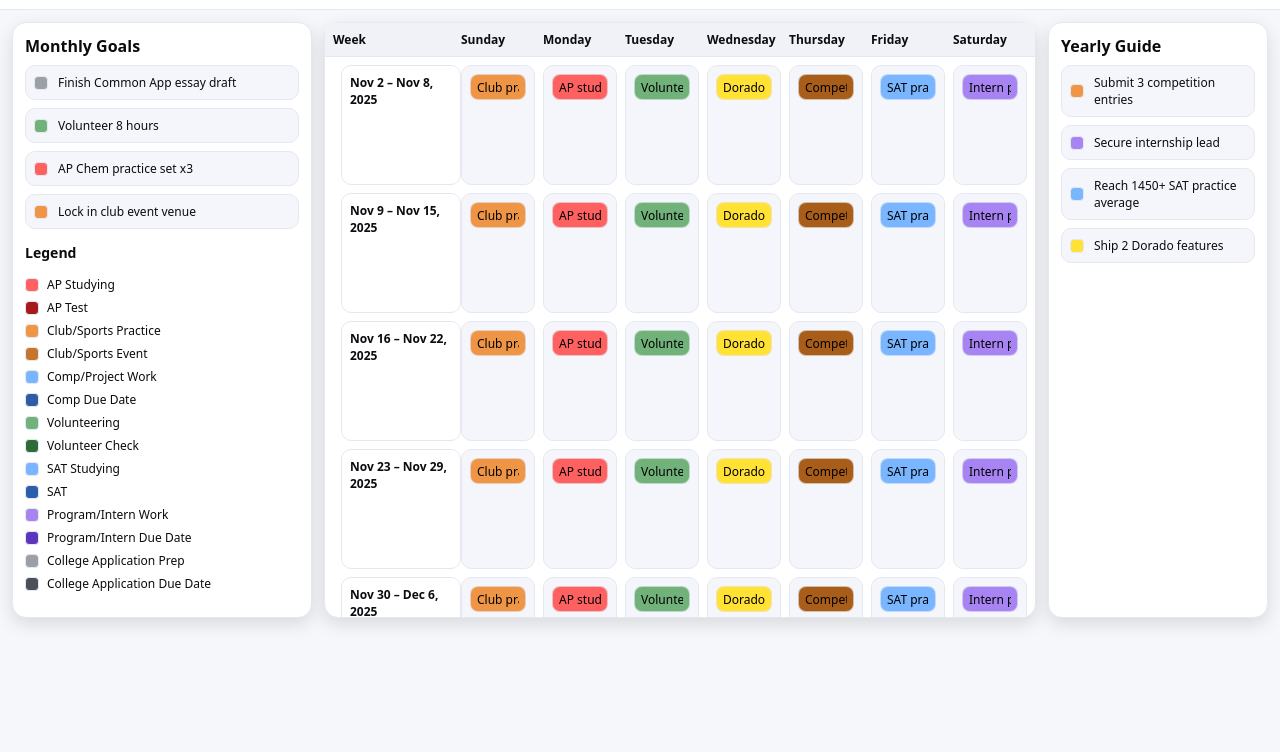
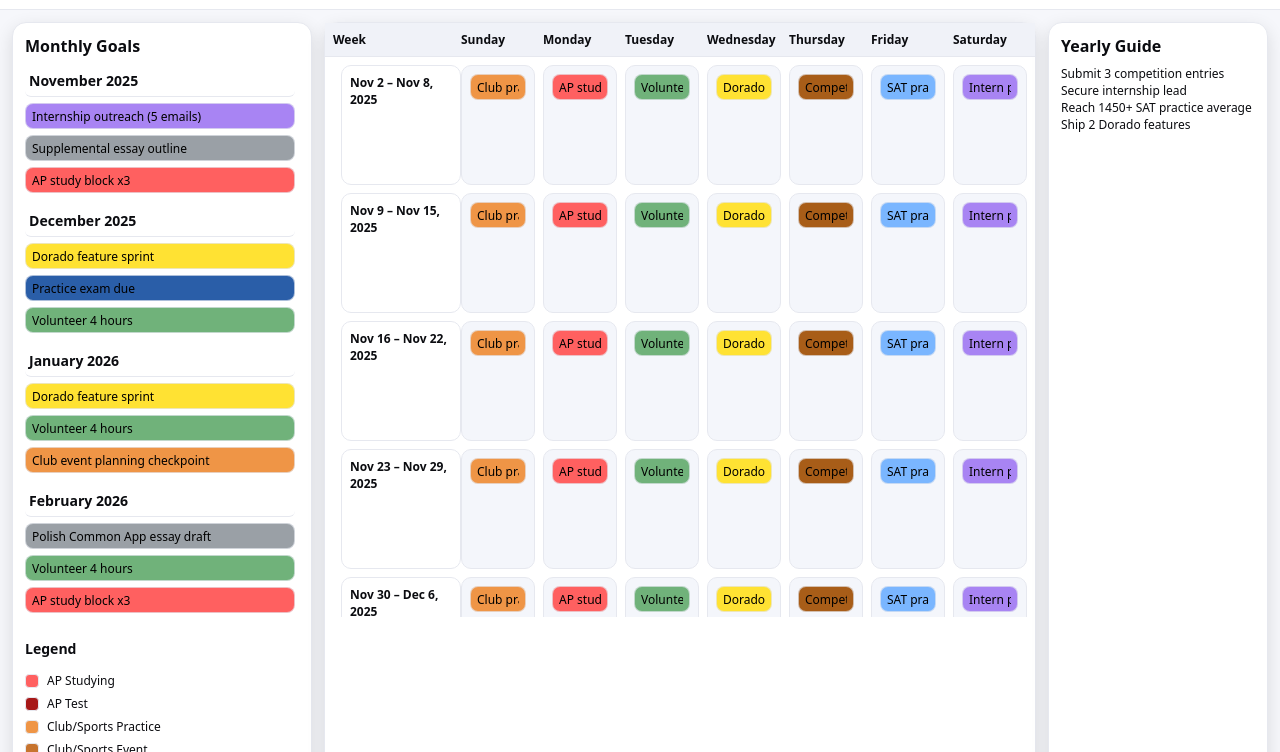
Before and after one commit to tabularasa12-dev/dorado-calendar, a website: page public/extracurricular/index.html in a window 1280 px wide. Shown: the part 48-800 px from the top of the page. Drawn offline with Linux system fonts and the light colour scheme.

Commit message:
Add scrollable Monthly Goals section with month headers and filled goal cards

```diff
--- a/public/extracurricular/script.js
+++ b/public/extracurricular/script.js
@@ -3,7 +3,7 @@ const state = {
   weeks: [],
   completed: {},          // event completion by id
   goalsDone: {            // monthly/yearly bold toggles
-    monthly: {},
+    monthly: {},          // keyed by "YYYY-MM:text"
     longterm: {}
   }
 };
@@ -28,8 +28,10 @@ function pickTodayWeekKey(){
   d.setDate(d.getDate()-day); d.setHours(0,0,0,0);
   return d.toISOString().slice(0,10);
 }
+function yyyymm(d){ return d.getFullYear()+"-"+String(d.getMonth()+1).padStart(2,"0"); }
+function monthLabel(d){ return d.toLocaleString(undefined, { month:"long", year:"numeric" }); }
 
-/* ---------- Event Element ---------- */
+/* ---------- Calendar (center) ---------- */
 function makeEventEl(evt){
   const tpl = document.getElementById("tplEvent");
   const node = tpl.content.firstElementChild.cloneNode(true);
@@ -39,7 +41,6 @@ function makeEventEl(evt){
   if(evt.cat) node.dataset.cat = evt.cat;
   if(evt.variant) node.dataset.variant = evt.variant;
 
-  // Restore persisted completion
   if(state.completed[evt.id]) node.classList.add("done");
 
   node.addEventListener("click", ()=>{
@@ -50,7 +51,6 @@ function makeEventEl(evt){
   return node;
 }
 
-/* ---------- Render Calendar ---------- */
 function renderWeekRow(week){
   const row = document.createElement("div");
   row.className = "week-row";
@@ -82,7 +82,8 @@ function renderWeeks(){
   state.weeks.forEach(w => vp.appendChild(renderWeekRow(w)));
 }
 
-/* ---------- Goals (Monthly + Yearly) ---------- */
+/* ---------- Monthly Goals (left) ---------- */
+
 function inferCatVariant(text){
   const t = (text||"").toLowerCase();
   if(/ap\b|advanced placement/.test(t)) return {cat:"ap", variant:"work"};
@@ -96,14 +97,115 @@ function inferCatVariant(text){
   return {cat:"app", variant:"work"};
 }
 
-function renderGoalList(hostEl, items, bucket){
-  if(!hostEl) return;
-  hostEl.innerHTML = "";
+/* Generate months from now until May 2027 with random-ish goals */
+function generateMonthlyGoals(fromDate, toYear=2027, toMonth=5){
+  const out = [];
+  const d = new Date(fromDate.getFullYear(), fromDate.getMonth(), 1, 0,0,0,0);
+  const end = new Date(toYear, toMonth-1, 1);
+
+  const templates = [
+    {t:"AP study block x3", cat:"ap", variant:"work"},
+    {t:"Complete SAT practice set", cat:"test", variant:"work"},
+    {t:"Volunteer 4 hours", cat:"vol", variant:"work"},
+    {t:"Polish Common App essay draft", cat:"app", variant:"work"},
+    {t:"Club event planning checkpoint", cat:"biz", variant:"work"},
+    {t:"Competition registration deadline", cat:"biz", variant:"deadline"},
+    {t:"Internship outreach (5 emails)", cat:"intern", variant:"work"},
+    {t:"Dorado feature sprint", cat:"dorado", variant:"work"},
+    {t:"Supplemental essay outline", cat:"app", variant:"work"},
+    {t:"Practice exam due", cat:"test", variant:"deadline"}
+  ];
+
+  function pick(n){
+    const arr = [];
+    const used = new Set();
+    while(arr.length<n){
+      const i = Math.floor(Math.random()*templates.length);
+      if(used.has(i)) continue;
+      used.add(i); arr.push(templates[i]);
+    }
+    return arr;
+  }
+
+  while(d <= end){
+    const label = monthLabel(d);
+    const key = yyyymm(d);
+    const picks = pick(3); // 3 goals per month
+    out.push({
+      ym: key,
+      label,
+      items: picks.map(p => ({ text: p.t, cat: p.cat, variant: p.variant }))
+    });
+    d.setMonth(d.getMonth()+1);
+  }
+  return out;
+}
+
+function renderMonthlyGoals(){
+  const host = document.getElementById("monthlyGoals");
+  if(!host) return;
+
+  // If you later define MONTHLY_GOALS_BY_MONTH in seed-data.js, we’ll use it;
+  // otherwise generate from now through May 2027.
+  let blocks = (typeof MONTHLY_GOALS_BY_MONTH !== "undefined" && Array.isArray(MONTHLY_GOALS_BY_MONTH))
+    ? MONTHLY_GOALS_BY_MONTH
+    : generateMonthlyGoals(new Date(), 2027, 5);
+
+  host.innerHTML = "";
+  blocks.forEach(block=>{
+    const wrap = document.createElement("div");
+    wrap.className = "mmonth";
+
+    const h = document.createElement("h3");
+    h.className = "month-hdr";
+    h.textContent = block.label;
+    wrap.appendChild(h);
+
+    (block.items||[]).forEach(item=>{
+      const row = document.createElement("div");
+      row.className = "mgoal";
+      row.dataset.cat = item.cat || inferCatVariant(item.text).cat;
+      row.dataset.variant = item.variant || inferCatVariant(item.text).variant;
+
+      const txt = document.createElement("span");
+      txt.className = "g-text";
+      txt.textContent = item.text || "";
+      row.appendChild(txt);
+
+      const key = `${block.ym}:${item.text}`;
+      if(state.goalsDone.monthly[key]) row.classList.add("done");
+
+      row.addEventListener("click", ()=>{
+        const cur = !!state.goalsDone.monthly[key];
+        state.goalsDone.monthly[key] = !cur;
+        row.classList.toggle("done", !cur);
+        save();
+      });
+
+      wrap.appendChild(row);
+    });
+
+    host.appendChild(wrap);
+  });
+}
+
+/* ---------- Yearly Guide (right) ---------- */
+function renderGuide(){
+  const host = document.getElementById("guideList");
+  if(!host) return;
+  host.innerHTML = "";
+
+  const items = (typeof LONGTERM_GOALS !== "undefined") ? LONGTERM_GOALS : [
+    "Submit 3 competition entries",
+    "Secure internship lead",
+    "Reach 1450+ SAT practice average",
+    "Ship 2 Dorado features"
+  ];
 
   const list = document.createElement("div");
   list.className = "goal-list";
 
-  (items || []).forEach(txt=>{
+  items.forEach(txt=>{
     const key = String(txt||"").trim();
     const {cat, variant} = inferCatVariant(key);
 
@@ -114,18 +216,18 @@ function renderGoalList(hostEl, items, bucket){
 
     const sw = document.createElement("span");
     sw.className = "g-swatch";
-    const text = document.createElement("span");
-    text.className = "g-text";
-    text.textContent = key;
+    const t = document.createElement("span");
+    t.className = "g-text";
+    t.textContent = key;
 
     row.appendChild(sw);
-    row.appendChild(text);
+    row.appendChild(t);
 
-    if(state.goalsDone[bucket][key]) row.classList.add("done");
+    if(state.goalsDone.longterm[key]) row.classList.add("done");
 
     row.addEventListener("click", ()=>{
-      const cur = !!state.goalsDone[bucket][key];
-      state.goalsDone[bucket][key] = !cur;
+      const cur = !!state.goalsDone.longterm[key];
+      state.goalsDone.longterm[key] = !cur;
       row.classList.toggle("done", !cur);
       save();
     });
@@ -133,23 +235,13 @@ function renderGoalList(hostEl, items, bucket){
     list.appendChild(row);
   });
 
-  hostEl.appendChild(list);
-}
-
-function renderMonthlyGoals(){
-  const host = document.getElementById("monthlyGoals");
-  if(typeof MONTHLY_GOALS === "undefined") return;
-  renderGoalList(host, MONTHLY_GOALS, "monthly");
-}
-
-function renderGuide(){
-  const host = document.getElementById("guideList");
-  if(typeof LONGTERM_GOALS === "undefined") return;
-  renderGoalList(host, LONGTERM_GOALS, "longterm");
+  host.appendChild(list);
 }
 
 /* ---------- All ---------- */
 function renderAll(){
+  // Calendar weeks rely on SEED_WEEKS (seed-data.js)
+  if(typeof SEED_WEEKS !== "undefined") state.weeks = SEED_WEEKS;
   renderWeeks();
   renderMonthlyGoals();
   renderGuide();
@@ -183,10 +275,6 @@ function attachEvents(){
 /* ---------- Boot ---------- */
 function boot(){
   load();
-  // Seed
-  if(typeof SEED_WEEKS !== "undefined") state.weeks = SEED_WEEKS;
-  else state.weeks = []; // if missing, render empty
-
   renderAll();
   attachEvents();
 }
--- a/public/extracurricular/style.css
+++ b/public/extracurricular/style.css
@@ -101,7 +101,7 @@ button.ghost{background:transparent}
 .hdr-week{font-weight:800; color:var(--text)}
 .hdr-day{font-weight:700; color:var(--text); text-align:left}
 
-/* Weeks viewport scrolls (prevents huge empty page space) */
+/* Weeks viewport */
 .weeks-viewport{
   overflow-y:auto; max-height:70vh; padding:8px;
 }
@@ -189,31 +189,69 @@ button.ghost{background:transparent}
 .legend .swatch.app-prep{background:var(--app-prep)}
 .legend .swatch.app-due{background:var(--app-due)}
 
-/* Goals (Monthly + Yearly) */
-.goal-list{display:grid; gap:8px; margin-top:8px}
-.goal{
-  display:flex; align-items:center; gap:10px;
-  border:1px solid var(--grid); background:var(--card); border-radius:10px;
-  padding:8px; cursor:pointer; user-select:none;
+
+/* ===========================
+   Monthly Goals (scrollable)
+   =========================== */
+
+/* scroll the monthly goals column itself */
+#monthlyGoals{
+  max-height:70vh;
+  overflow-y:auto;
+  padding-right:4px;
 }
-.goal .g-swatch{
-  width:14px; height:14px; border-radius:4px; border:1px solid var(--grid); flex:0 0 auto;
+
+/* month section */
+.mmonth{ margin-bottom:12px; }
+
+/* sticky month header inside the scroll area */
+.mmonth .month-hdr{
+  position: sticky;
+  top: 0;
+  z-index: 1;
+  background: var(--panel);
+  color: var(--text);
+  border-bottom: 1px solid var(--grid);
+  padding: 6px 4px;
+  margin: 0 0 6px 0;
+  font-weight: 800;
+  border-radius: 6px;
 }
-.goal .g-text{flex:1}
-.goal.done .g-text{font-weight:800}
 
-/* Goal color mapping via data attributes */
-.goal[data-cat="ap"][data-variant="work"] .g-swatch{background:var(--ap-work)}
-.goal[data-cat="ap"][data-variant="deadline"] .g-swatch{background:var(--ap-deadline)}
-.goal[data-cat="vol"][data-variant="work"] .g-swatch{background:var(--vol-work)}
-.goal[data-cat="vol"][data-variant="deadline"] .g-swatch{background:var(--vol-deadline)}
-.goal[data-cat="intern"][data-variant="work"] .g-swatch{background:var(--intern-work)}
-.goal[data-cat="intern"][data-variant="deadline"] .g-swatch{background:var(--intern-deadline)}
-.goal[data-cat="app"][data-variant="work"] .g-swatch{background:var(--app-work)}
-.goal[data-cat="app"][data-variant="deadline"] .g-swatch{background:var(--app-deadline)}
-.goal[data-cat="test"][data-variant="work"] .g-swatch{background:var(--test-work)}
-.goal[data-cat="test"][data-variant="deadline"] .g-swatch{background:var(--test-deadline)}
-.goal[data-cat="biz"][data-variant="work"] .g-swatch{background:var(--biz-work)}
-.goal[data-cat="biz"][data-variant="deadline"] .g-swatch{background:var(--biz-deadline)}
-.goal[data-cat="dorado"][data-variant="work"] .g-swatch{background:var(--dorado-work)}
-.goal[data-cat="dorado"][data-variant="deadline"] .g-swatch{background:var(--dorado-deadline)}
+/* filled goal cards (like events) */
+.mgoal{
+  border-radius:8px;
+  padding:4px 6px;
+  border:1px solid color-mix(in oklab, var(--grid) 70%, transparent);
+  background:#141a2b;           /* overridden by data-cat/variant below */
+  color:#000 !important;
+  height:26px;
+  display:flex;
+  align-items:center;
+  overflow:hidden;
+  cursor:pointer;
+  user-select:none;
+  margin-bottom:6px;
+  font-size:12px;
+}
+.mgoal .g-text{
+  flex:1; white-space:nowrap; overflow:hidden; text-overflow:clip;
+  color:#000 !important;
+}
+.mgoal.done .g-text{ font-weight:800; }
+
+/* color mapping for monthly goal cards */
+.mgoal[data-cat="dorado"][data-variant="work"]{background:var(--dorado-work)}
+.mgoal[data-cat="dorado"][data-variant="deadline"]{background:var(--dorado-deadline)}
+.mgoal[data-cat="vol"][data-variant="work"]{background:var(--vol-work)}
+.mgoal[data-cat="vol"][data-variant="deadline"]{background:var(--vol-deadline)}
+.mgoal[data-cat="ap"][data-variant="work"]{background:var(--ap-work)}
+.mgoal[data-cat="ap"][data-variant="deadline"]{background:var(--ap-deadline)}
+.mgoal[data-cat="biz"][data-variant="work"]{background:var(--biz-work)}
+.mgoal[data-cat="biz"][data-variant="deadline"]{background:var(--biz-deadline)}
+.mgoal[data-cat="app"][data-variant="work"]{background:var(--app-work)}
+.mgoal[data-cat="app"][data-variant="deadline"]{background:var(--app-deadline)}
+.mgoal[data-cat="intern"][data-variant="work"]{background:var(--intern-work)}
+.mgoal[data-cat="intern"][data-variant="deadline"]{background:var(--intern-deadline)}
+.mgoal[data-cat="test"][data-variant="work"]{background:var(--test-work)}
+.mgoal[data-cat="test"][data-variant="deadline"]{background:var(--test-deadline)}
```
